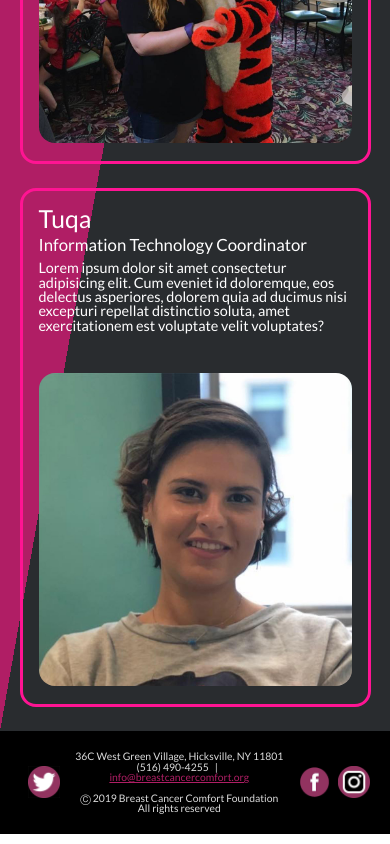
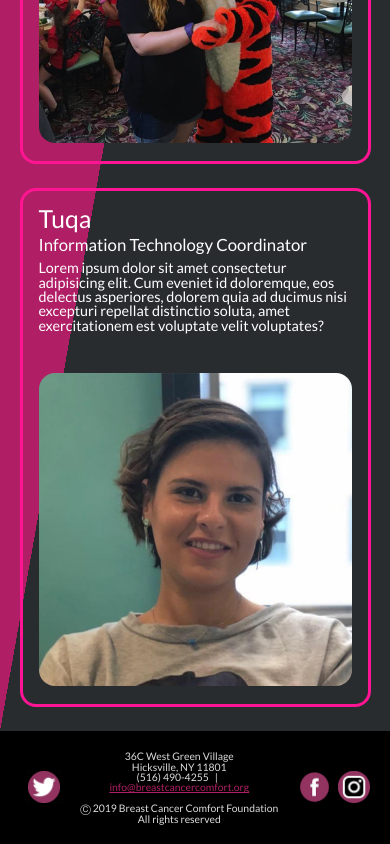
Before and after one commit to vishalicious213/bcc, a plain HTML site: page team.html in a window 390 px wide. Shown: the part 1800-2644 px from the top of the page. Drawn offline with Linux system fonts and the light colour scheme.

Commit message:
made separate mobile and fullscreen footer addresses

```diff
--- a/less/index.less
+++ b/less/index.less
@@ -170,6 +170,14 @@ footer {
     color: gainsboro;
     background-color: black;
 
+    .fullscreenAddress {
+        display: block;
+    }
+
+    .mobileAddress {
+        display: none;
+    }
+
     a {
         color: #b01e65;
 
@@ -197,6 +205,14 @@ footer {
 
     @media only screen and (max-width: 768px) {
         font-size: .65rem;
+
+        .fullscreenAddress {
+            display: none;
+        }
+
+        .mobileAddress {
+            display: block;
+        }
 
         .fb {
             width: 2rem;
--- a/team.html
+++ b/team.html
@@ -86,7 +86,9 @@
         </div>
 
         <div>
-            <p>36C West Green Village, Hicksville, NY 11801</p>
+            <p class="fullscreenAddress">36C West Green Village, Hicksville, NY 11801</p>
+            <p class="mobileAddress">36C West Green Village</p>
+            <p class="mobileAddress">Hicksville, NY 11801</p>
             <p>(516) 490-4255 &nbsp | &nbsp <a href="mailto:info@breastcancercomfort.org">info@breastcancercomfort.org</a></p>
             <br>
             <p>Ⓒ 2019 Breast Cancer Comfort Foundation</p>
```
Also changed, not shown: css/index.css.
